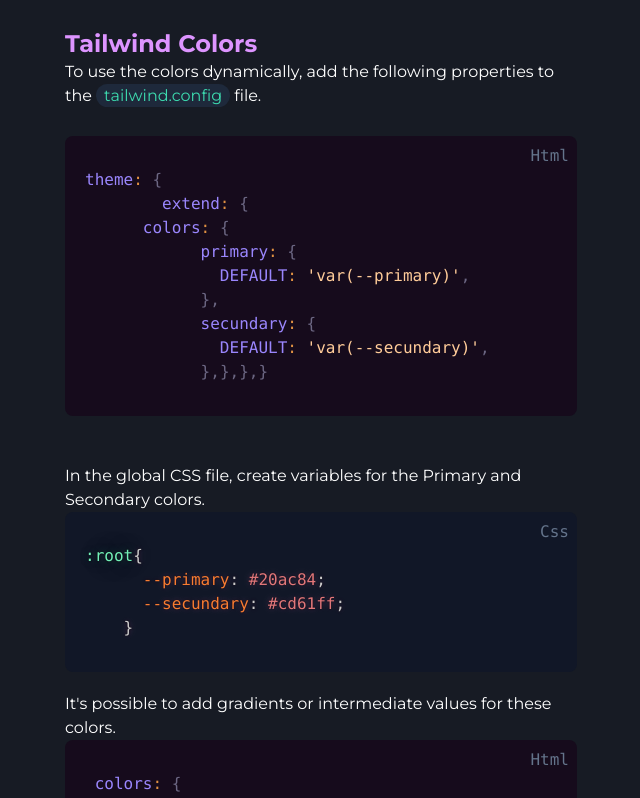
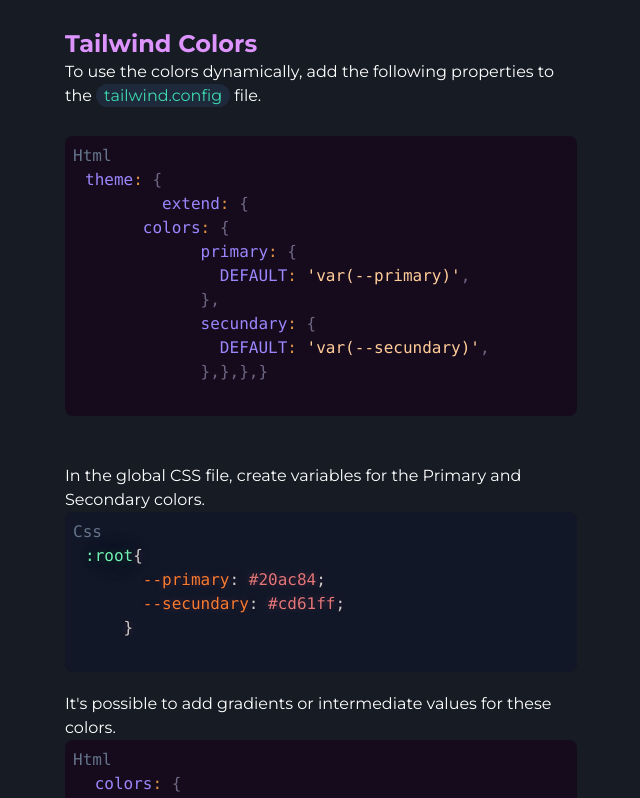
Before and after one commit to pa-ku/quantum_ui, a React (Vite) app: page / in a window 1280 px wide. Shown: the part 920-1718 px from the top of the page, without its empty margins (415-1055 px from the left). Built offline with nearby package versions, Linux system fonts and the light colour scheme; the HTML template or start-up script is replaced by a standard one.

Commit message:
new codeblock copy and html label layout

```diff
--- a/src/components/CodeBlock.tsx
+++ b/src/components/CodeBlock.tsx
@@ -32,15 +32,16 @@ export default function CodeBlock({ code, language }: CodeTypes) {
           <pre
             className={`${language ? 'bg-[var(--code-blue-500)]' : 'bg-[var(--code-violet-500)]'} group relative w-full overflow-auto rounded-lg px-5 py-8 text-xs md:text-base`}
           >
-            <button
-              className={`absolute left-3 top-1 opacity-0 duration-200 hover:text-primary-200 group-hover:opacity-100`}
-              onClick={handleCopy}
-            >
-              {copy}
-            </button>
-            <p className="absolute right-0 top-0 p-2 text-slate-500">
-              {language ? 'Css' : 'Html'}
-            </p>
+            <div className="absolute left-0 top-0 flex items-center justify-center">
+              <p className="p-2 text-slate-500">{language ? 'Css' : 'Html'}</p>
+              <button
+                className={`flex opacity-0 duration-200 hover:text-primary-200 group-hover:opacity-100`}
+                onClick={handleCopy}
+              >
+                {copy}
+              </button>
+            </div>
+
             {tokens.map((line, i) => (
               <div key={i} {...getLineProps({ line })}>
                 {line.map((token, key) => (
```
